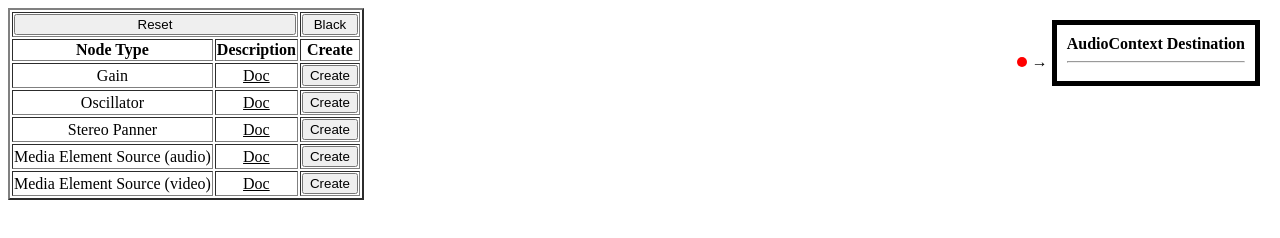
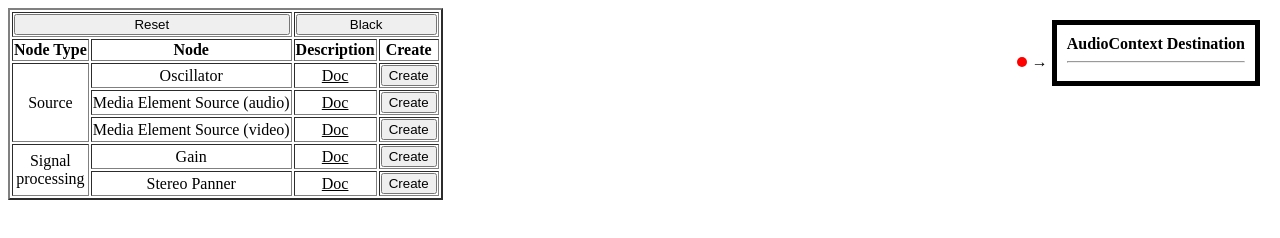
Before and after one commit to routmoute/play-with-audiocontext, a plain HTML site: page index.html in a window 1280 px wide. Drawn offline with Linux system fonts and the light colour scheme.

Commit message:
table organization

```diff
--- a/index.html
+++ b/index.html
@@ -13,36 +13,24 @@
                     <th colspan="2">
                         <button onclick="reset();">Reset</button>
                     </th>
-                    <th>
+                    <th colspan="2">
                         <button id="darkButton" onclick="darkMode();">Black</button>
                     </th>
                 </tr>
                 <tr>
                     <th>Node Type</th>
+                    <th>Node</th>
                     <th>Description</th>
                     <th>Create</th>
                 </tr>
             </thead>
             <tbody>
                 <tr>
-                    <td>Gain</td>
-                    <td><a href="https://developer.mozilla.org/en-US/docs/Web/API/GainNode">Doc</a></td>
-                    <td>
-                        <button onclick="createGainNode();">Create</button>
-                    </td>
-                </tr>
-                <tr>
+                    <td rowspan="3">Source</td>
                     <td>Oscillator</td>
                     <td><a href="https://developer.mozilla.org/en-US/docs/Web/API/OscillatorNode">Doc</a></td>
                     <td>
                         <button onclick="createOscillatorNode();">Create</button>
-                    </td>
-                </tr>
-                <tr>
-                    <td>Stereo Panner</td>
-                    <td><a href="https://developer.mozilla.org/en-US/docs/Web/API/StereoPannerNode">Doc</a></td>
-                    <td>
-                        <button onclick="createStereoPannerNode();">Create</button>
                     </td>
                 </tr>
                 <tr>
@@ -59,6 +47,21 @@
                         <button onclick="createMediaElementVideoSourceNode();">Create</button>
                     </td>
                 </tr>
+                <tr>
+                    <td rowspan="2">Signal<br />processing</td>
+                    <td>Gain</td>
+                    <td><a href="https://developer.mozilla.org/en-US/docs/Web/API/GainNode">Doc</a></td>
+                    <td>
+                        <button onclick="createGainNode();">Create</button>
+                    </td>
+                </tr>
+                <tr>
+                    <td>Stereo Panner</td>
+                    <td><a href="https://developer.mozilla.org/en-US/docs/Web/API/StereoPannerNode">Doc</a></td>
+                    <td>
+                        <button onclick="createStereoPannerNode();">Create</button>
+                    </td>
+                </tr>
             </tbody>
         </table>
         <script src="play-with-audiocontext.js"></script>
```
